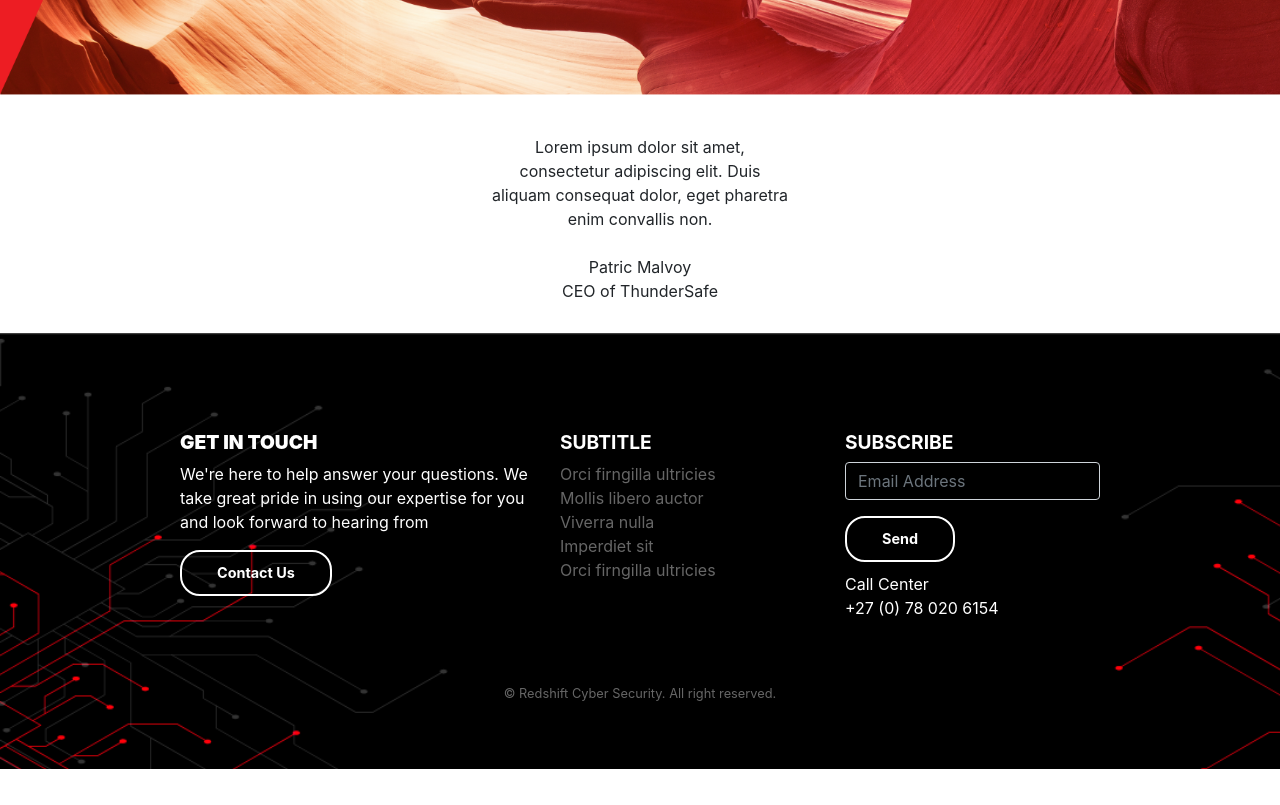
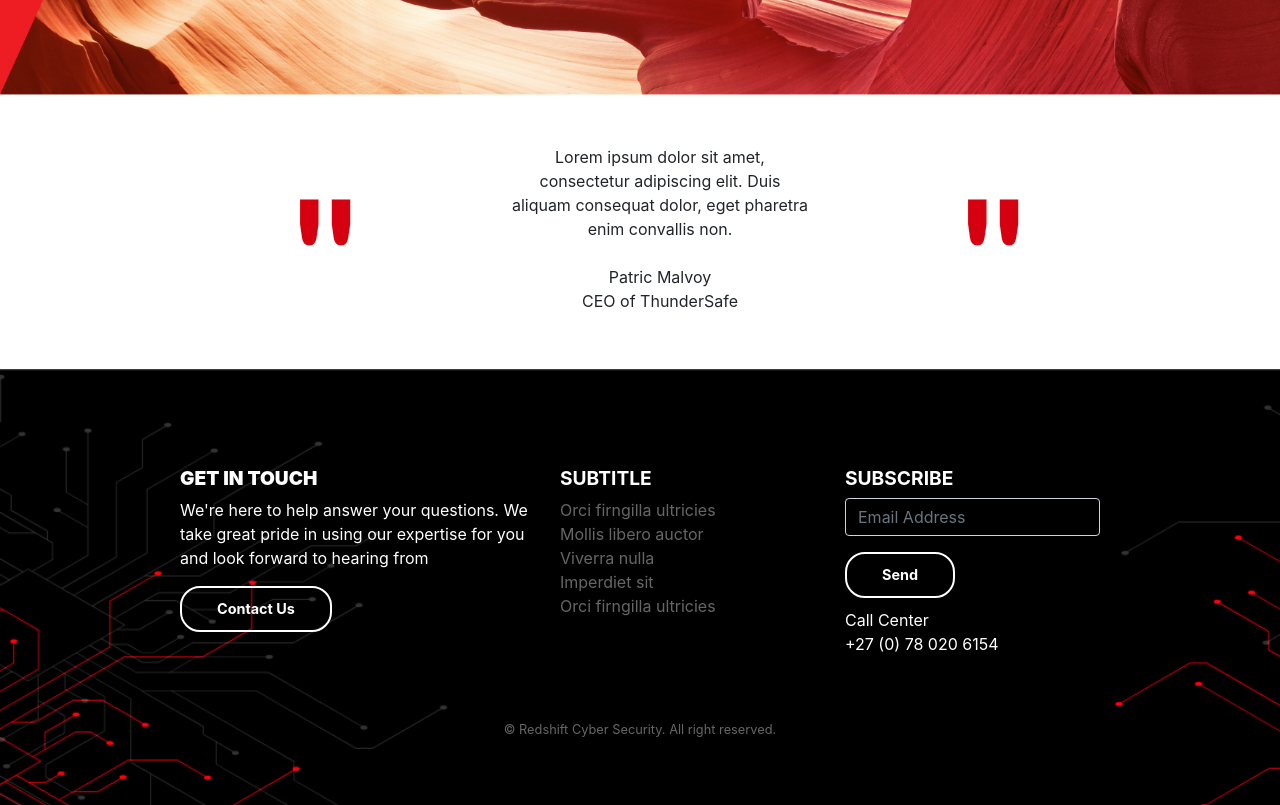
Before and after one commit to Panfi/Redshift, a React (Create React App) app: page / in a window 1280 px wide. Shown: the part 5240-6045 px from the top of the page. Before the commit the page ends 6009 px from the top, so only its background shows below. Built offline with nearby package versions, Linux system fonts and the light colour scheme.

Commit message:
Testimonial fixes

```diff
--- a/src/pages/homeComponent/home.css
+++ b/src/pages/homeComponent/home.css
@@ -309,6 +309,19 @@
   height: auto !important;
 }
 
+.bg-testimonials ul li{
+  display: inline-block;
+}
+
+.bg-testimonials ul li:nth-child(2){
+  padding: 10px 150px;
+}
+
+.bg-testimonials img {
+  position: relative;
+  top: -80px;
+}
+
 @media screen and (max-width: 720px) {
 
   .approach h3 {
--- a/src/pages/testimonials/index.js
+++ b/src/pages/testimonials/index.js
@@ -1,4 +1,5 @@
 import React, { useState } from 'react';
+import Quote from '../../assets/images/quote.png';
 import {
   Carousel,
   CarouselItem,
@@ -51,8 +52,13 @@ const MyCarousel = (props) => {
         onExiting={() => setAnimating(true)}
         onExited={() => setAnimating(false)}
         key={item.src}>
-
-        <p style={{ width:"300px", margin: "0 auto", paddingBottom: "30px"}}>{item.content} <br/><br/>{item.altText}<br/>{item.caption}</p>
+        <div className="bg-testimonials">
+          <ul>
+            <li><img src={Quote} alt="" /></li>
+            <li><p style={{ width:"300px", margin: "0 auto", paddingBottom: "30px"}}>{item.content} <br/><br/>{item.altText}<br/>{item.caption}</p></li>
+            <li><img src={Quote} alt="" /></li>
+          </ul>
+        </div>
       </CarouselItem>
     );
   });
```
